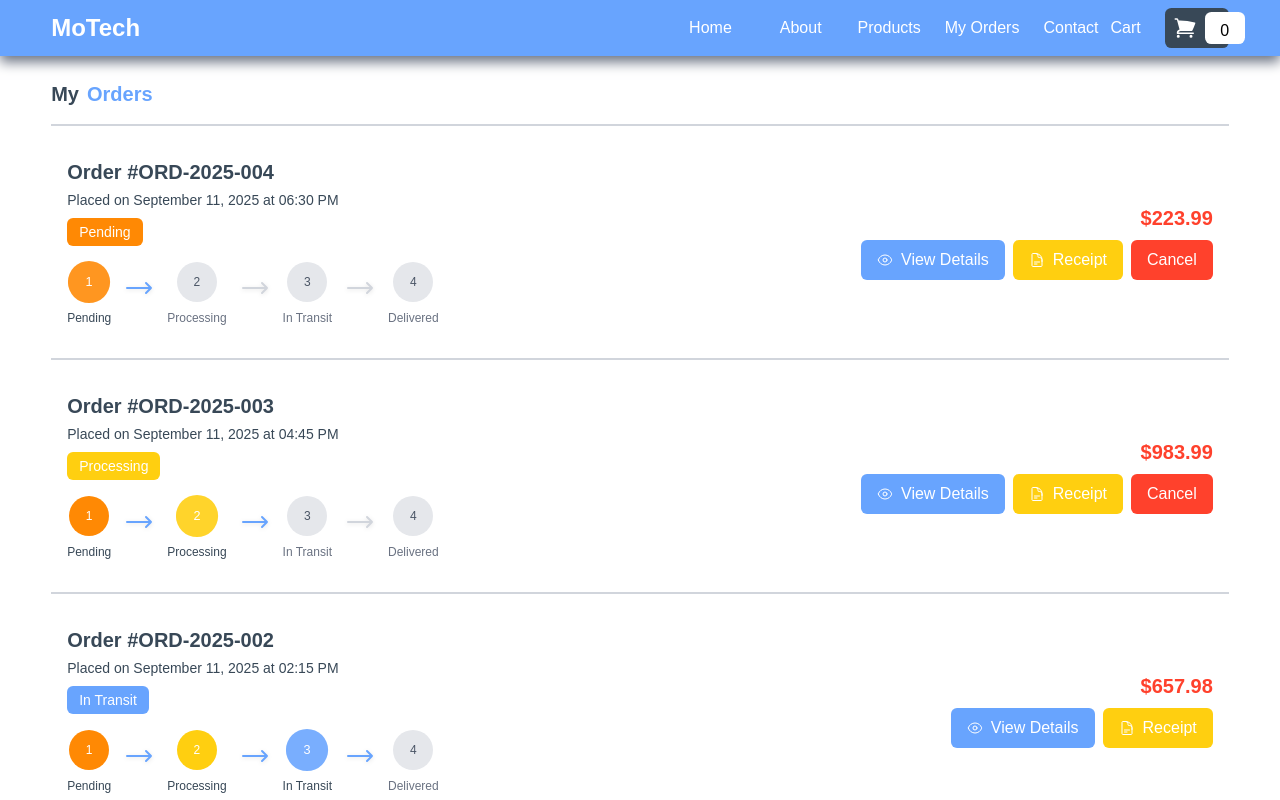
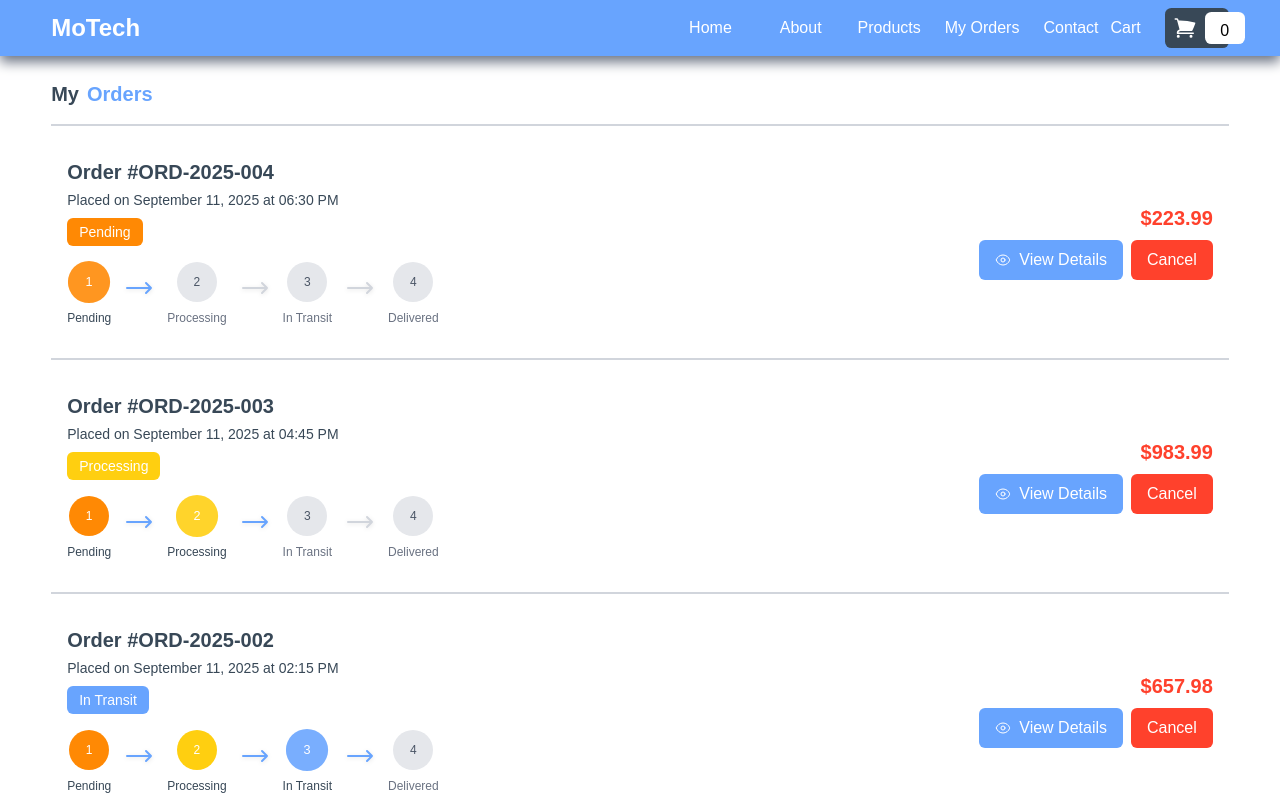
Before and after one commit to muendokennedy/ai-powered-ecommerce-tech-frontend, a Vue app: page /orders in a window 1280 px wide. Shown: the top 800 px of the page. Built offline with nearby package versions, Linux system fonts and the light colour scheme; sample sign-in values are in the browser's storage.

Commit message:
Made the receipt only downloadable to the delivered orders

```diff
--- a/src/views/Client/OrdersView.vue
+++ b/src/views/Client/OrdersView.vue
@@ -180,9 +180,8 @@ const getProgressSteps = (status) => {
   }))
 }
 
-const canCancelOrder = (status) => {
-  return !['Delivered', 'Cancelled', 'In Transit'].includes(status)
-}
+// Show cancel button for all statuses except 'Delivered' (and hide on already 'Cancelled')
+const canCancelOrder = (status) => status !== 'Delivered' && status !== 'Cancelled'
 
 const toggleOrderDetails = (orderId) => {
   showOrderDetails.value[orderId] = !showOrderDetails.value[orderId]
@@ -355,6 +354,7 @@ const closeModals = () => {
                   {{ showOrderDetails[order.id] ? 'Hide' : 'View' }} Details
                 </button>
                 <button
+                  v-if="order.status === 'Delivered'"
                   @click="generateReceipt(order)"
                   class="px-4 py-2 bg-[#FFCF10] hover:bg-yellow-500 rounded-md text-white text-center transition-colors duration-300 flex items-center gap-2"
                 >
```
